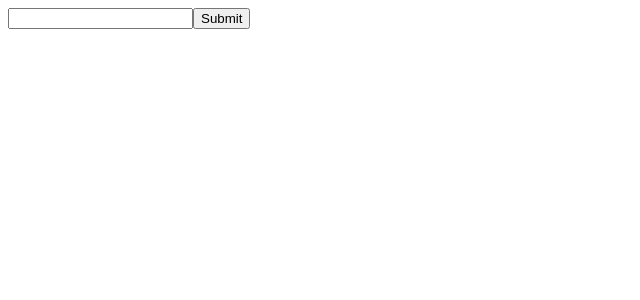
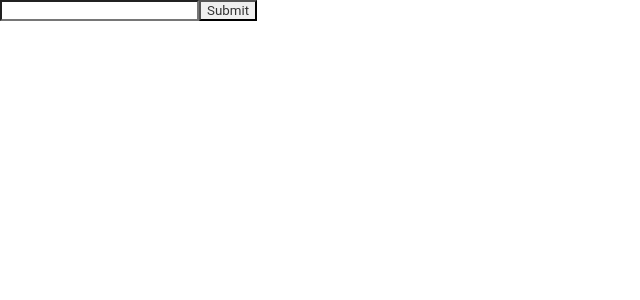
Before and after one commit to Larrys-Big-Adventure/LBA-FE, a React (Create React App) app: page /login in a window 1280 px wide. Shown: the top 300 px of the page, without its empty margins (0-640 px from the left). Built offline with nearby package versions, Linux system fonts and the light colour scheme.

Commit message:
add global style

```diff
--- a/package.json
+++ b/package.json
@@ -8,7 +8,8 @@
     "react": "^16.12.0",
     "react-dom": "^16.12.0",
     "react-router-dom": "^5.1.2",
-    "react-scripts": "3.2.0"
+    "react-scripts": "3.2.0",
+    "styled-components": "^4.4.1"
   },
   "scripts": {
     "start": "react-scripts start",
--- a/src/App.jsx
+++ b/src/App.jsx
@@ -2,13 +2,15 @@
 import { Route, Switch } from 'react-router-dom';
 import { Home, Login, NoMatch } from './containers';
 import { PrivateRoute } from './components';
+import GlobalStyle from './styles';
 
 function App() {
   return (
     <>
+      <GlobalStyle />
       <Switch>
         <PrivateRoute exact path="/" component={Home} />
-        <Route exact path="/login" component={Login} />
+        <Route path="/login" component={Login} />
         <Route path="*" component={NoMatch} />
       </Switch>
     </>
--- a/src/containers/Login.jsx
+++ b/src/containers/Login.jsx
@@ -1,8 +1,17 @@
 import React from 'react';
+import styled from 'styled-components';
 import { LoginForm } from '../components';
 
 const Login = () => {
-  return <LoginForm />;
+  return (
+    <LoginContainer>
+      <LoginForm />
+    </LoginContainer>
+  );
 };
 
+const LoginContainer = styled.div`
+  margin: 0 auto;
+`;
+
 export default Login;
--- /dev/null
+++ b/src/styles/Global.js
@@ -0,0 +1,59 @@
+import { css } from 'styled-components';
+
+const Global = css`
+  * {
+    box-sizing: border-box;
+  }
+  html {
+    font-size: 62.5%;
+    scroll-behavior: smooth;
+    background: white;
+  }
+  h1,
+  h2,
+  h3,
+  h4,
+  h5 {
+    font-family: 'Poppins', 'Work Sans', sans-serif;
+    line-height: 1.8;
+    color: #333333;
+  }
+  h1 {
+    font-size: 3.8rem;
+  }
+  h2 {
+    font-size: 2.4rem;
+  }
+  p {
+    font-size: 1.8rem;
+    font-family: 'Roboto', sans-serif;
+    color: #333333;
+  }
+  a {
+    text-decoration: none;
+    font-size: 1.8rem;
+    font-family: 'Roboto', sans-serif;
+    color: #333333;
+  }
+  input,
+  textarea,
+  button {
+    -webkit-appearance: none;
+    font-family: 'Roboto', sans-serif;
+    color: #333333;
+  }
+  label {
+    font-size: 1.8rem;
+    font-family: 'Poppins', 'Work Sans', sans-serif;
+    color: #333333;
+  }
+  input {
+    font-family: 'Roboto', sans-serif;
+  }
+  img {
+    width: 100%;
+    height: auto;
+  }
+`;
+
+export default Global;
--- /dev/null
+++ b/src/styles/Reset.js
@@ -0,0 +1,137 @@
+import { css } from 'styled-components';
+
+const Reset = css`
+  /* http://meyerweb.com/eric/tools/css/reset/
+   v2.0 | 20110126
+   License: none (public domain)
+*/
+  html,
+  body,
+  div,
+  span,
+  applet,
+  object,
+  iframe,
+  h1,
+  h2,
+  h3,
+  h4,
+  h5,
+  h6,
+  p,
+  blockquote,
+  pre,
+  a,
+  abbr,
+  acronym,
+  address,
+  big,
+  cite,
+  code,
+  del,
+  dfn,
+  em,
+  img,
+  ins,
+  kbd,
+  q,
+  s,
+  samp,
+  small,
+  strike,
+  strong,
+  sub,
+  sup,
+  tt,
+  var,
+  b,
+  u,
+  i,
+  center,
+  dl,
+  dt,
+  dd,
+  ol,
+  ul,
+  li,
+  fieldset,
+  form,
+  label,
+  legend,
+  table,
+  caption,
+  tbody,
+  tfoot,
+  thead,
+  tr,
+  th,
+  td,
+  article,
+  aside,
+  canvas,
+  details,
+  embed,
+  figure,
+  figcaption,
+  footer,
+  header,
+  hgroup,
+  menu,
+  nav,
+  output,
+  ruby,
+  section,
+  summary,
+  time,
+  mark,
+  audio,
+  video {
+    margin: 0;
+    padding: 0;
+    border: 0;
+    font-size: 100%;
+    font: inherit;
+    vertical-align: baseline;
+  }
+  /* HTML5 display-role reset for older browsers */
+  article,
+  aside,
+  details,
+  figcaption,
+  figure,
+  footer,
+  header,
+  hgroup,
+  menu,
+  nav,
+  section {
+    display: block;
+  }
+  body {
+    line-height: 1;
+  }
+  ol,
+  ul {
+    list-style: none;
+  }
+  blockquote,
+  q {
+    quotes: none;
+  }
+  blockquote:before,
+  blockquote:after,
+  q:before,
+  q:after {
+    content: '';
+    content: none;
+  }
+  table {
+    border-collapse: collapse;
+    border-spacing: 0;
+  }
+  textarea {
+    resize: vertical;
+  }
+`;
+
+export default Reset;
--- /dev/null
+++ b/src/styles/index.js
@@ -0,0 +1,11 @@
+import { createGlobalStyle } from 'styled-components';
+
+import Reset from './Reset';
+import Global from './Global';
+
+const GlobalStyle = createGlobalStyle`
+  ${Reset}
+  ${Global}
+`;
+
+export default GlobalStyle;
```
Also changed, not shown: 1 other file (tests, documents, lock files or other folders).
